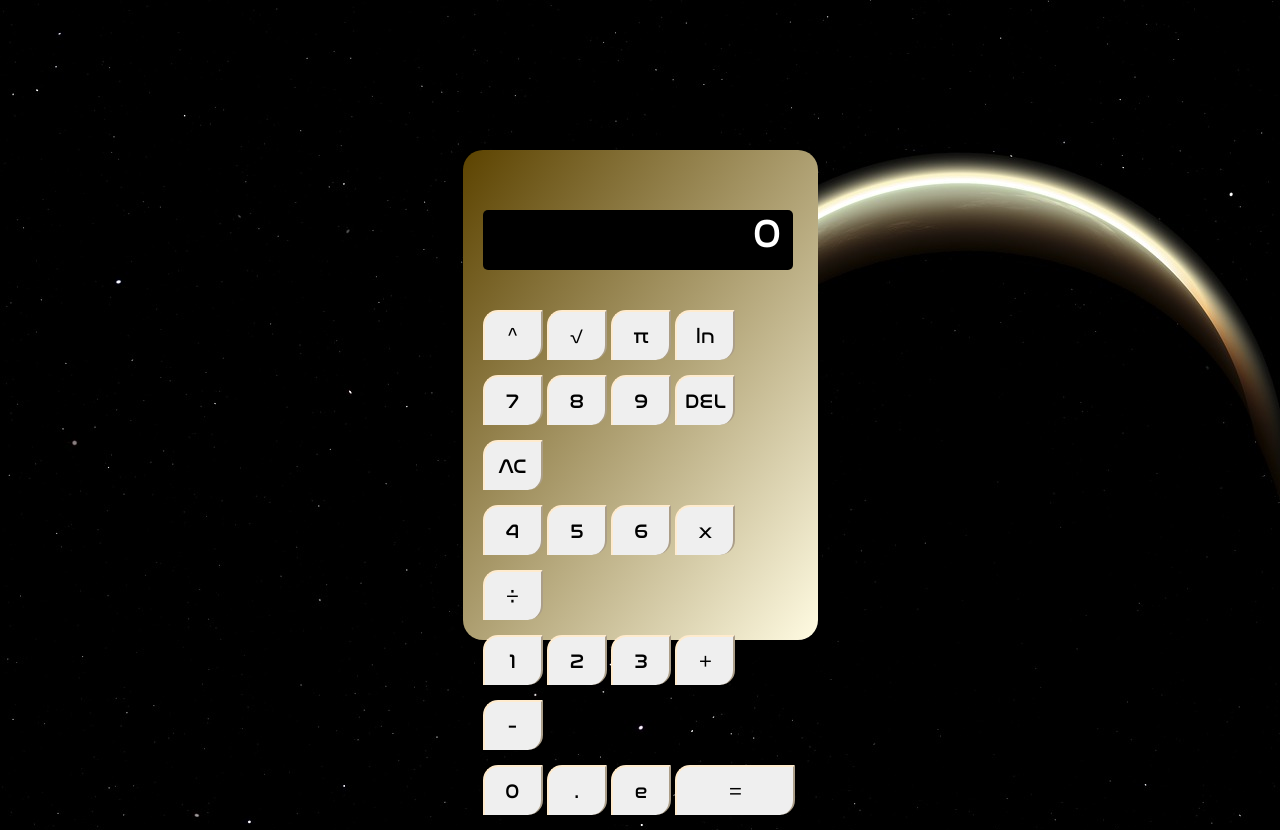
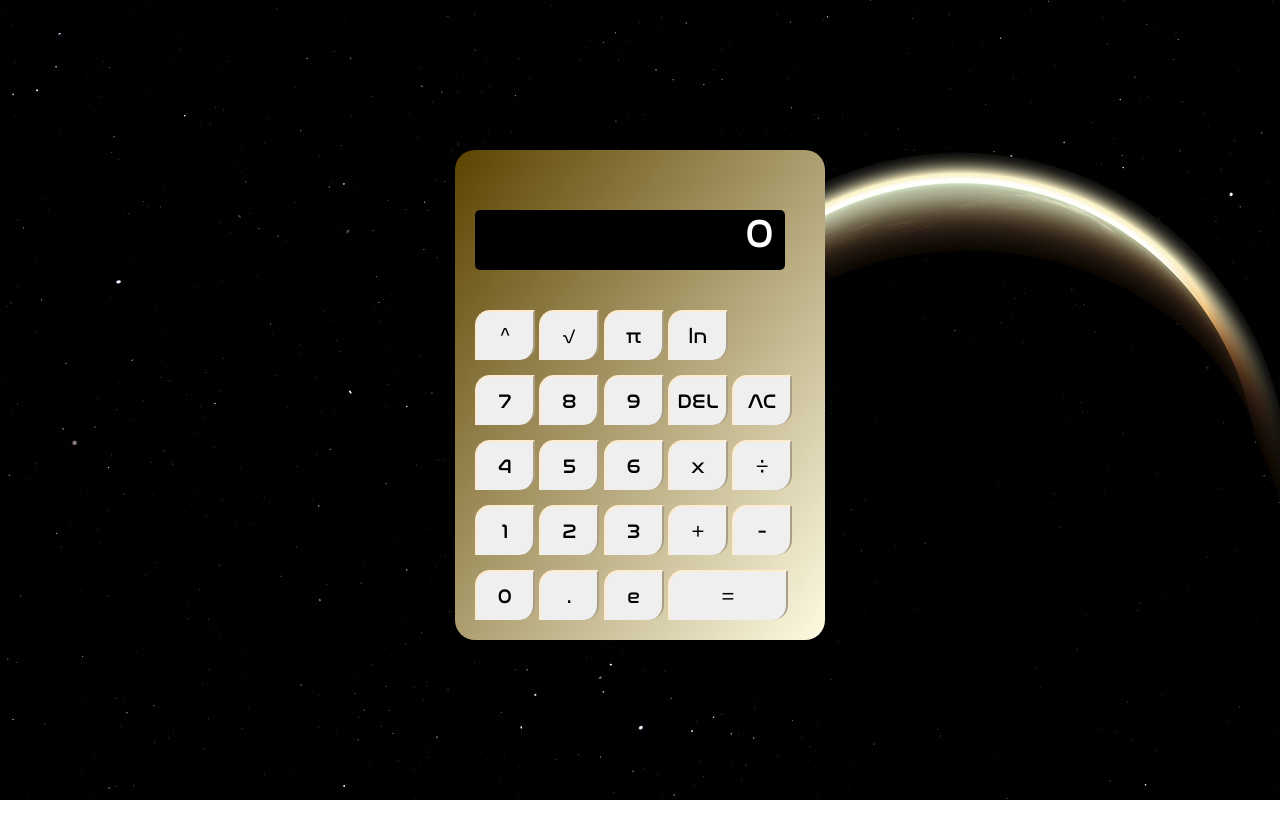
Before and after one commit to EstefaniaP/2020-2021-CSAAI-Practicas, a plain HTML site: page P2/calculadora.html in a window 1280 px wide. After the commit the page ends 800 px from the top, so only its background shows below. Drawn offline with Linux system fonts and the light colour scheme.

Commit message:
cambio tamaño calculadora

```diff
--- a/P2/calculadora.css
+++ b/P2/calculadora.css
@@ -40,7 +40,7 @@ body {
     padding: 20px;
     margin-top: 150px;
     background-image: linear-gradient(to bottom right, rgb(92, 67, 0), rgb(255, 251, 226));
-    width: 315px;
+    width: 330px;
     height: 450px;
     border-radius: 20px;
 
```
